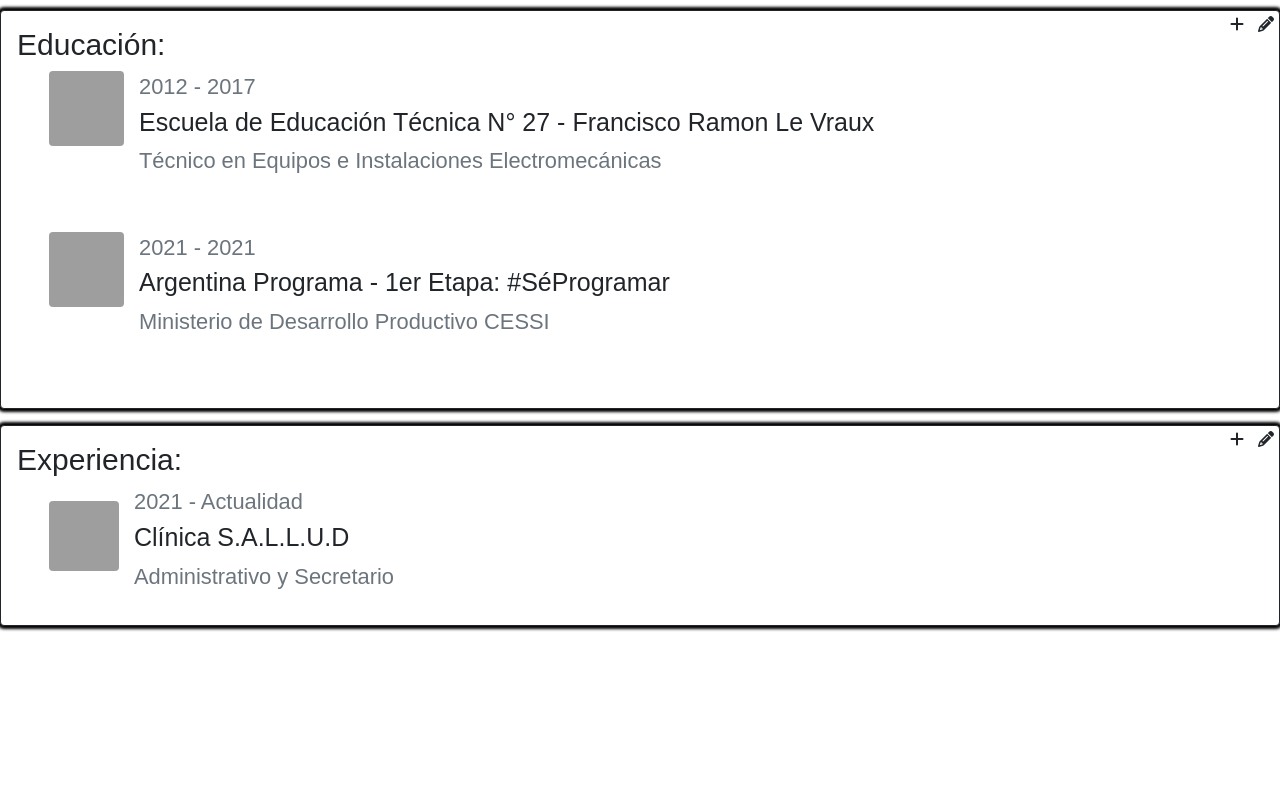
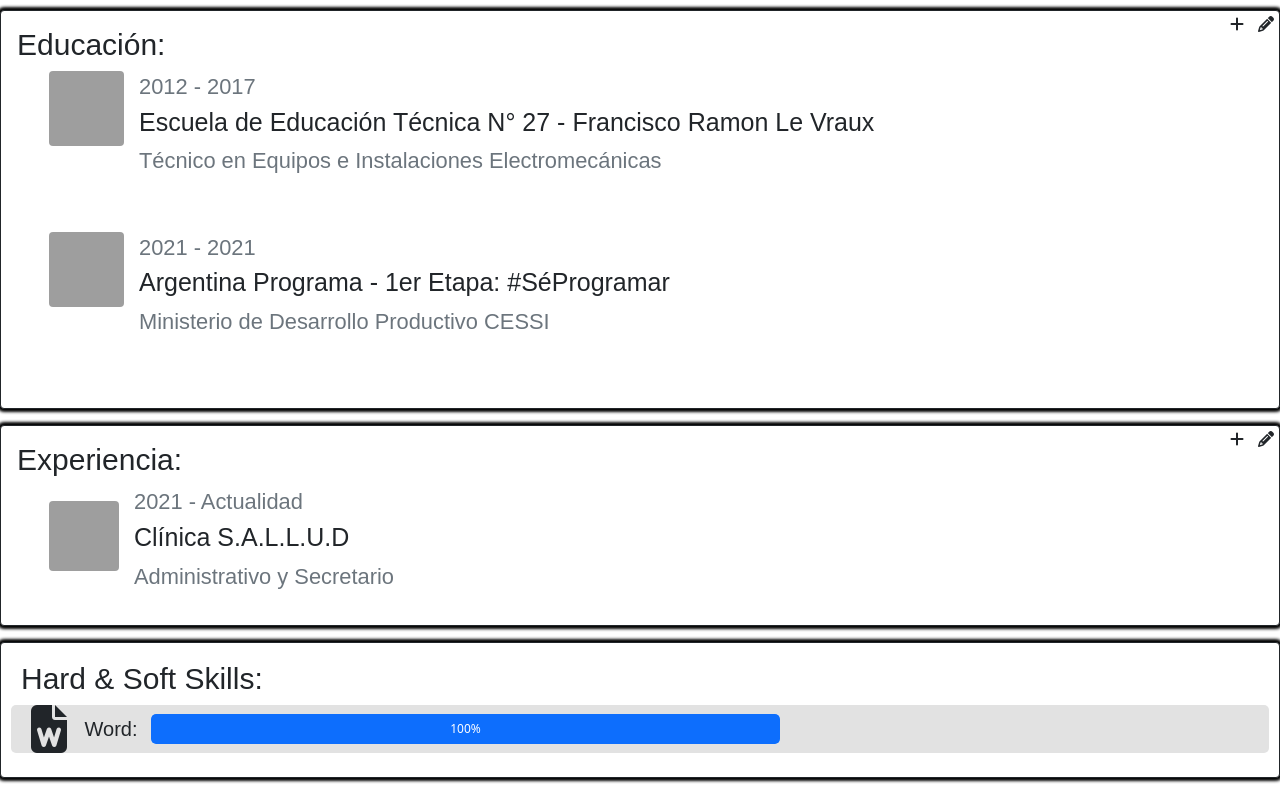
Before and after one commit to lautarobg2/angular-portfolio, an Angular app: page / in a window 1280 px wide. Shown: the part 688-1482 px from the top of the page. Before the commit the page ends 1330 px from the top, so only its background shows below. Built offline with nearby package versions, Linux system fonts and the light colour scheme; grey boxes are pictures that could not be loaded.

Commit message:
commit de skills

```diff
--- a/src/app/app.component.html
+++ b/src/app/app.component.html
@@ -4,4 +4,5 @@
   <app-acerca-de></app-acerca-de>
   <app-educacion></app-educacion>
   <app-experiencia></app-experiencia>
+  <app-skills></app-skills>
 </div>
--- a/src/app/app.module.ts
+++ b/src/app/app.module.ts
@@ -11,6 +11,7 @@ import { HeaderComponent } from './components/header/header.component';
 import { AcercaDeComponent } from './components/acerca-de/acerca-de.component';
 import { EducacionComponent } from './components/educacion/educacion.component';
 import { ExperienciaComponent } from './components/experiencia/experiencia.component';
+import { SkillsComponent } from './components/skills/skills.component';
 
 @NgModule({
   declarations: [
@@ -20,6 +21,7 @@ import { ExperienciaComponent } from './components/experiencia/experiencia.compo
     AcercaDeComponent,
     EducacionComponent,
     ExperienciaComponent,
+    SkillsComponent,
   ],
   imports: [
     BrowserModule,
--- /dev/null
+++ b/src/app/components/skills/skills.component.css
@@ -0,0 +1,4 @@
+h5{
+    text-align: center;
+    margin: 0px 0px 0px 0px;
+}
--- /dev/null
+++ b/src/app/components/skills/skills.component.html
@@ -0,0 +1,24 @@
+<div id="skills" class="card border-dark mb-3" style="max-width: 80rem;">
+    <h4 class="card-title-skills">Hard & Soft Skills:</h4>
+
+
+<div id="skills-data">
+
+    <div id="word-icon">
+      <i class="fas fa-file-word fa-3x"></i>
+    </div>
+
+    <div id="skill-title">
+    <h5>Word:</h5>
+    </div>
+
+  <div class="progress" style="height: 30px; width: 50%;">
+     <div class="progress-bar" role="progressbar" style="width: 100%;" aria-valuenow="100" aria-valuemin="0" aria-valuemax="100">100%</div>
+  </div>
+
+</div>
+
+<br>
+
+
+</div>
--- /dev/null
+++ b/src/app/components/skills/skills.component.ts
@@ -0,0 +1,15 @@
+import { Component, OnInit } from '@angular/core';
+
+@Component({
+  selector: 'app-skills',
+  templateUrl: './skills.component.html',
+  styleUrls: ['./skills.component.css']
+})
+export class SkillsComponent implements OnInit {
+
+  constructor() { }
+
+  ngOnInit(): void {
+  }
+
+}
--- a/src/styles.css
+++ b/src/styles.css
@@ -137,3 +137,46 @@
     margin-right: 15px;
 
 }
+
+#skills{
+    margin-left: auto;
+    margin-right: auto;
+    box-shadow: 0 0 3px 3px rgba(0, 0, 0, 4);
+}
+
+#skills-data{
+    display: flex;
+    flex-direction: row;
+    align-items: center;
+    background-color: #E2E2E2;
+    margin-left: 10px;
+    margin-right: 10px;
+    border-radius: 5px;
+}
+
+.card-title-skills{
+    font-size: 30px;
+    font-family: "Poppins", sans-serif;
+    margin-left: 20px;
+    margin-top: 18px;
+}
+
+
+#word-icon{
+  width: 20px;
+  margin-left: 20px;
+}
+
+.progress-bar{
+    border-radius: 5px;
+}
+
+#skill-title{
+    font-family: "Poppins", sans-serif;
+    width: 60px;
+    margin-left: 30px;
+    margin-right: 10px;
+    display: flex;
+    align-items: center;
+    justify-content: center;
+}
```
